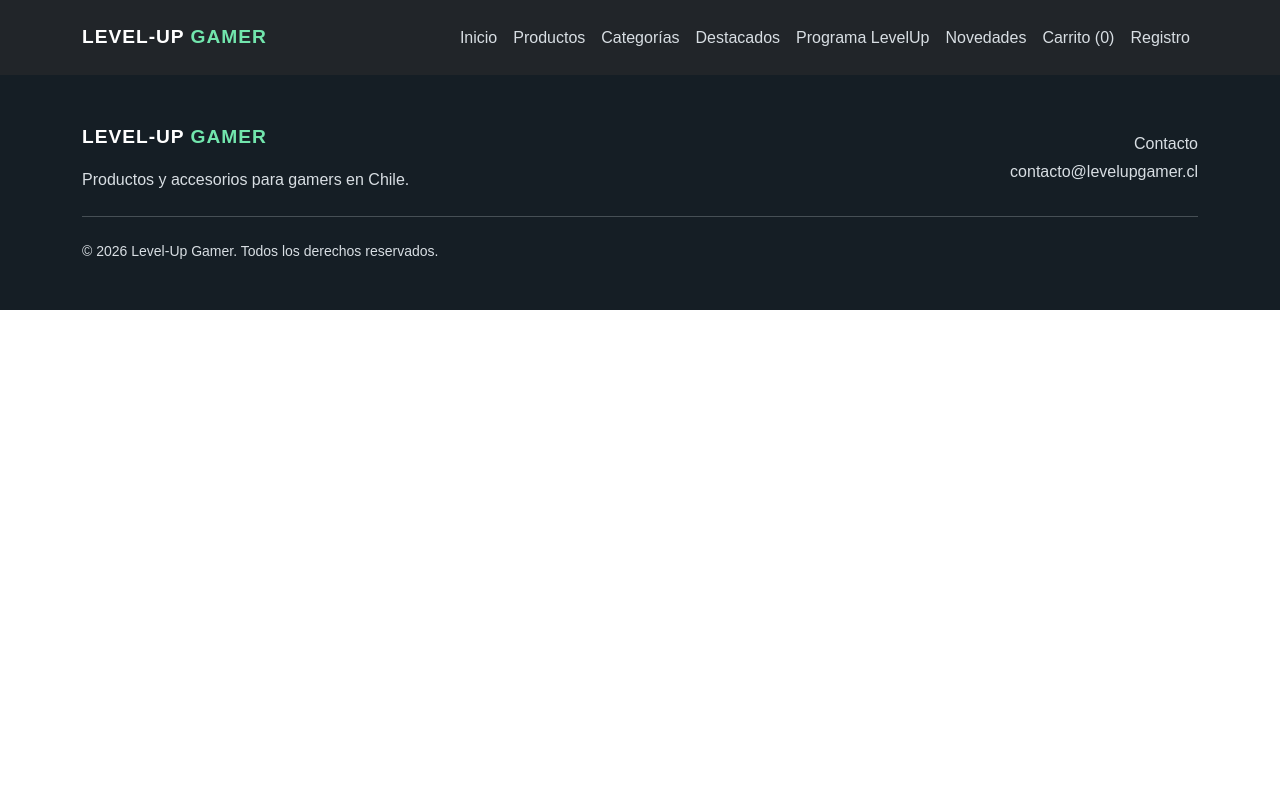
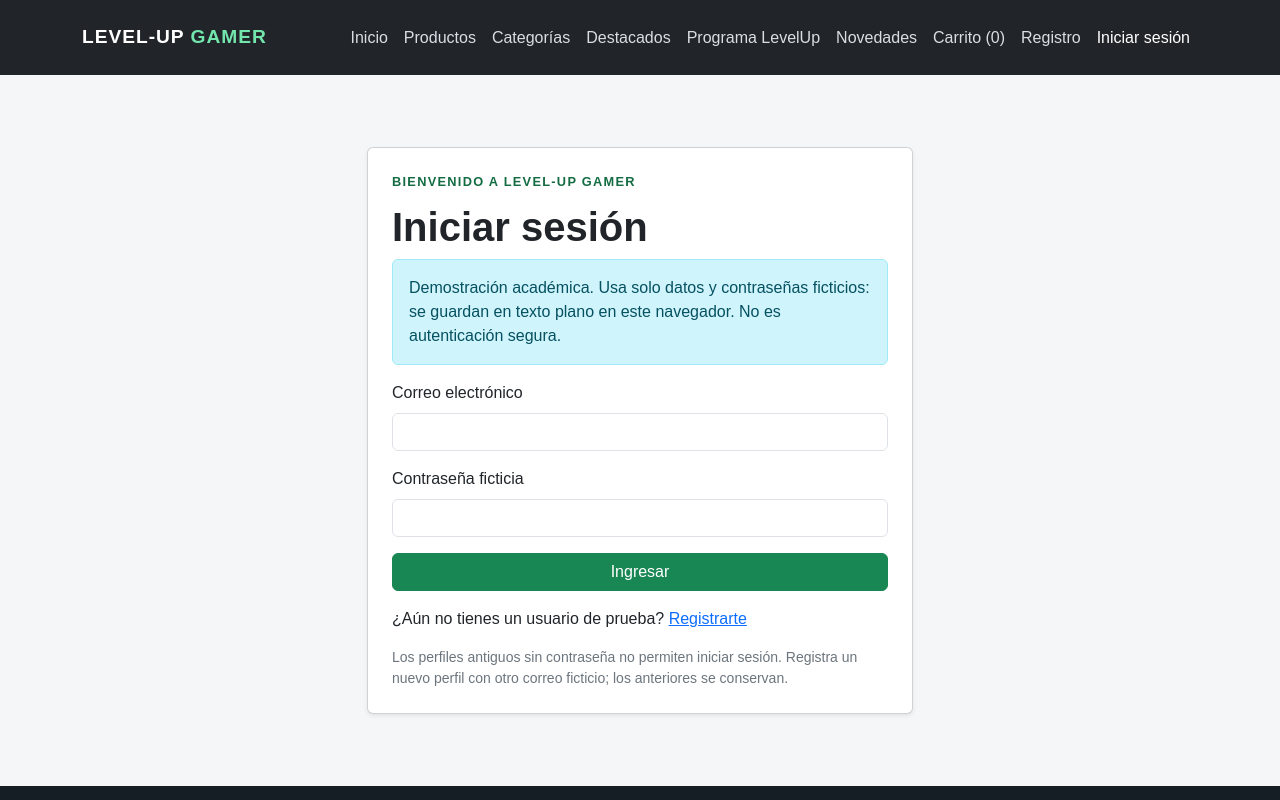
Before and after one commit to AliceThePianist/level-up-gamer-react, a React (Vite) app: page /login in a window 1280 px wide. Shown: the top 800 px of the page. Built offline with nearby package versions, Linux system fonts and the light colour scheme.

Commit message:
feat: implementar login académico y cierre de sesión

```diff
--- a/src/App.jsx
+++ b/src/App.jsx
@@ -1,4 +1,5 @@
 import { useEffect, useState } from 'react'
+import { Alert, Container } from 'react-bootstrap'
 import { Route, Routes, useLocation } from 'react-router-dom'
 import Navbar from './components/Navbar'
 import Footer from './components/Footer'
@@ -6,9 +7,24 @@ import Home from './views/Home'
 import Productos from './views/Productos'
 import Carrito from './views/Carrito'
 import Registro from './views/Registro'
+import Login from './views/Login'
+import { leerSesion, eliminarSesion } from './data/sesion'
 import { productosIniciales } from './data/productosIniciales'
 
 function App() {
+  const [usuarioSesion, setUsuarioSesion] = useState(leerSesion)
+  const [errorSesion, setErrorSesion] = useState('')
+
+  function cerrarSesion() {
+    try {
+      eliminarSesion()
+      setUsuarioSesion(null)
+      setErrorSesion('')
+    } catch {
+      setErrorSesion('No se pudo cerrar la sesión. Revisa el almacenamiento del navegador e inténtalo nuevamente.')
+    }
+  }
+
   // Solo guardamos identificador y cantidad; los datos del producto tienen una única fuente.
   const [carrito, setCarrito] = useState([])
   const [totalCompra, setTotalCompra] = useState(null)
@@ -50,8 +66,10 @@ function App() {
   return (
     <>
       <a className="saltar-contenido" href="#contenido">Saltar al contenido</a>
-      <Navbar unidades={unidades} />
+      <Navbar unidades={unidades} usuarioSesion={usuarioSesion} cerrarSesion={cerrarSesion} />
+      {errorSesion && <Container className="mt-3"><Alert variant="danger">{errorSesion}</Alert></Container>}
       <Routes>
+        <Route path="/login" element={<Login alIniciarSesion={setUsuarioSesion} />} />
         <Route path="/registro" element={<Registro />} />
         <Route path="/" element={<Home agregarProducto={agregarProducto} />} />
         <Route path="/productos" element={<Productos agregarProducto={agregarProducto} />} />
--- a/src/components/Navbar.jsx
+++ b/src/components/Navbar.jsx
@@ -1,7 +1,7 @@
-import { Container, Nav, Navbar as BootstrapNavbar } from 'react-bootstrap'
+import { Button, Container, Nav, Navbar as BootstrapNavbar } from 'react-bootstrap'
 import { Link, NavLink } from 'react-router-dom'
 
-function Navbar({ unidades }) {
+function Navbar({ unidades, usuarioSesion, cerrarSesion }) {
   return (
     <header>
       <BootstrapNavbar expand="xl" bg="dark" data-bs-theme="dark" collapseOnSelect aria-label="Navegación principal">
@@ -10,8 +10,8 @@ function Navbar({ unidades }) {
             LEVEL-UP <span>GAMER</span>
           </BootstrapNavbar.Brand>
           <BootstrapNavbar.Toggle aria-controls="menu-principal" label="Abrir o cerrar menú" />
-          <BootstrapNavbar.Collapse id="menu-principal">
-            <Nav className="ms-auto">
+          <BootstrapNavbar.Collapse id="menu-principal" className="flex-column align-items-stretch">
+            <Nav className="ms-auto flex-wrap justify-content-xl-end">
               <Nav.Link as={NavLink} to="/" end eventKey="inicio">Inicio</Nav.Link>
               <Nav.Link as={NavLink} to="/productos" eventKey="productos">Productos</Nav.Link>
               <Nav.Link as={Link} to="/#categorias" eventKey="categorias">Categorías</Nav.Link>
@@ -20,7 +20,14 @@ function Navbar({ unidades }) {
               <Nav.Link as={Link} to="/#novedades" eventKey="novedades">Novedades</Nav.Link>
               <Nav.Link as={NavLink} to="/carrito" eventKey="carrito">Carrito ({unidades})</Nav.Link>
               <Nav.Link as={NavLink} to="/registro" eventKey="registro">Registro</Nav.Link>
+              {!usuarioSesion && <Nav.Link as={NavLink} to="/login" eventKey="login">Iniciar sesión</Nav.Link>}
             </Nav>
+            {usuarioSesion && (
+              <div className="d-flex flex-wrap justify-content-xl-end align-items-center gap-2 mt-2">
+                  <span className="text-light text-break">Hola, {usuarioSesion.nombre}</span>
+                  <Button variant="outline-light" size="sm" onClick={cerrarSesion}>Cerrar sesión</Button>
+              </div>
+            )}
           </BootstrapNavbar.Collapse>
         </Container>
       </BootstrapNavbar>
--- /dev/null
+++ b/src/data/sesion.js
@@ -0,0 +1,36 @@
+import { obtenerUsuarios } from './usuarios.js'
+
+// Lista explícita de datos de sesión: nunca copiar el usuario completo con su contraseña.
+function perfilDeSesion(usuario) {
+  return {
+    id: usuario.id,
+    nombre: usuario.nombre,
+    correo: usuario.correo,
+    descuento: usuario.descuento,
+  }
+}
+
+export function iniciarSesion(correo, contrasena) {
+  const usuario = obtenerUsuarios().find((usuario) =>
+    usuario.correo.trim().toLowerCase() === correo.trim().toLowerCase() &&
+    typeof usuario.contrasena === 'string' && usuario.contrasena === contrasena,
+  )
+  if (!usuario) return null
+  const perfil = perfilDeSesion(usuario)
+  sessionStorage.setItem('usuarioSesion', JSON.stringify(perfil))
+  return perfil
+}
+
+export function leerSesion() {
+  try {
+    const usuario = JSON.parse(sessionStorage.getItem('usuarioSesion') || 'null')
+    if (!usuario || typeof usuario.nombre !== 'string' || typeof usuario.correo !== 'string') return null
+    return perfilDeSesion(usuario)
+  } catch {
+    return null
+  }
+}
+
+export function eliminarSesion() {
+  sessionStorage.removeItem('usuarioSesion')
+}
--- a/src/data/usuarios.js
+++ b/src/data/usuarios.js
@@ -1,9 +1,14 @@
 // Solo demostración académica: guarda contraseñas ficticias en texto plano.
-export function registrarUsuario(formulario) {
+export function obtenerUsuarios() {
   const usuarios = JSON.parse(localStorage.getItem('levelup-usuarios-demo') || '[]')
   if (!Array.isArray(usuarios) || usuarios.some((usuario) => !usuario || typeof usuario.correo !== 'string')) {
     throw new Error('Los datos guardados no tienen el formato esperado.')
   }
+  return usuarios
+}
+
+export function registrarUsuario(formulario) {
+  const usuarios = obtenerUsuarios()
   const correo = formulario.correo.trim().toLowerCase()
   if (usuarios.some((usuario) => usuario.correo.trim().toLowerCase() === correo)) {
     return { error: 'Este correo ya está registrado.' }
--- /dev/null
+++ b/src/views/Login.jsx
@@ -0,0 +1,73 @@
+import { useState } from 'react'
+import { Alert, Button, Card, Col, Container, Form, Row } from 'react-bootstrap'
+import { Link, useNavigate } from 'react-router-dom'
+import { iniciarSesion } from '../data/sesion'
+
+function Login({ alIniciarSesion }) {
+  const [correo, setCorreo] = useState('')
+  const [contrasena, setContrasena] = useState('')
+  const [errores, setErrores] = useState({})
+  const [error, setError] = useState('')
+  const navigate = useNavigate()
+
+  function ingresar(event) {
+    event.preventDefault()
+    setError('')
+    const nuevosErrores = {}
+    if (!/^[^\s@]+@[^\s@]+\.[^\s@]+$/.test(correo.trim())) {
+      nuevosErrores.correo = 'Ingresa un correo electrónico válido.'
+    }
+    if (contrasena.trim().length < 6) {
+      nuevosErrores.contrasena = 'Ingresa tu contraseña ficticia de al menos 6 caracteres.'
+    }
+    setErrores(nuevosErrores)
+    if (Object.keys(nuevosErrores).length > 0) return
+    try {
+      const usuario = iniciarSesion(correo, contrasena)
+      if (!usuario) {
+        setError('Correo o contraseña incorrectos.')
+        return
+      }
+      alIniciarSesion(usuario)
+      navigate('/')
+    } catch {
+      setError('No se pudo iniciar sesión. Revisa que el almacenamiento del navegador esté disponible y que los datos de demostración sean válidos.')
+    }
+  }
+
+  return (
+    <main id="contenido" tabIndex={-1} className="seccion fondo-suave">
+      <Container>
+        <Row className="justify-content-center">
+          <Col md={8} lg={6}>
+            <Card className="shadow-sm">
+              <Card.Body className="p-4">
+                <p className="etiqueta">BIENVENIDO A LEVEL-UP GAMER</p>
+                <h1>Iniciar sesión</h1>
+                <Alert variant="info">Demostración académica. Usa solo datos y contraseñas ficticios: se guardan en texto plano en este navegador. No es autenticación segura.</Alert>
+                {error && <Alert variant="danger">{error}</Alert>}
+                <Form noValidate onSubmit={ingresar}>
+                  <Form.Group controlId="login-correo" className="mb-3">
+                    <Form.Label>Correo electrónico</Form.Label>
+                    <Form.Control type="email" value={correo} onChange={(event) => { setCorreo(event.target.value); setError('') }} isInvalid={!!errores.correo} aria-describedby="error-correo" autoComplete="off" required />
+                    <Form.Control.Feedback type="invalid" id="error-correo">{errores.correo}</Form.Control.Feedback>
+                  </Form.Group>
+                  <Form.Group controlId="login-contrasena" className="mb-3">
+                    <Form.Label>Contraseña ficticia</Form.Label>
+                    <Form.Control type="password" value={contrasena} onChange={(event) => { setContrasena(event.target.value); setError('') }} isInvalid={!!errores.contrasena} aria-describedby="error-contrasena" autoComplete="off" required />
+                    <Form.Control.Feedback type="invalid" id="error-contrasena">{errores.contrasena}</Form.Control.Feedback>
+                  </Form.Group>
+                  <Button type="submit" variant="success" className="w-100">Ingresar</Button>
+                </Form>
+                <p className="mt-3 mb-0">¿Aún no tienes un usuario de prueba? <Link to="/registro">Registrarte</Link></p>
+                <p className="text-secondary small mt-3 mb-0">Los perfiles antiguos sin contraseña no permiten iniciar sesión. Registra un nuevo perfil con otro correo ficticio; los anteriores se conservan.</p>
+              </Card.Body>
+            </Card>
+          </Col>
+        </Row>
+      </Container>
+    </main>
+  )
+}
+
+export default Login
```
